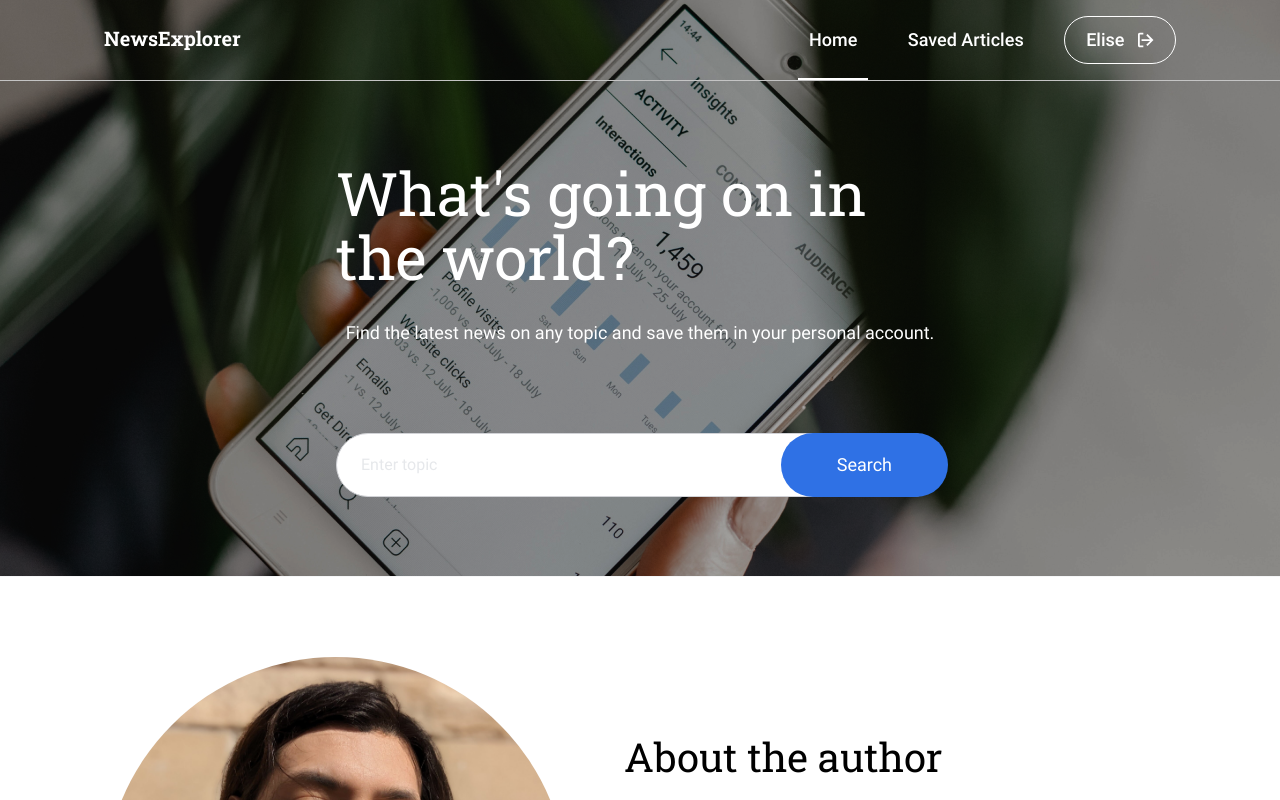
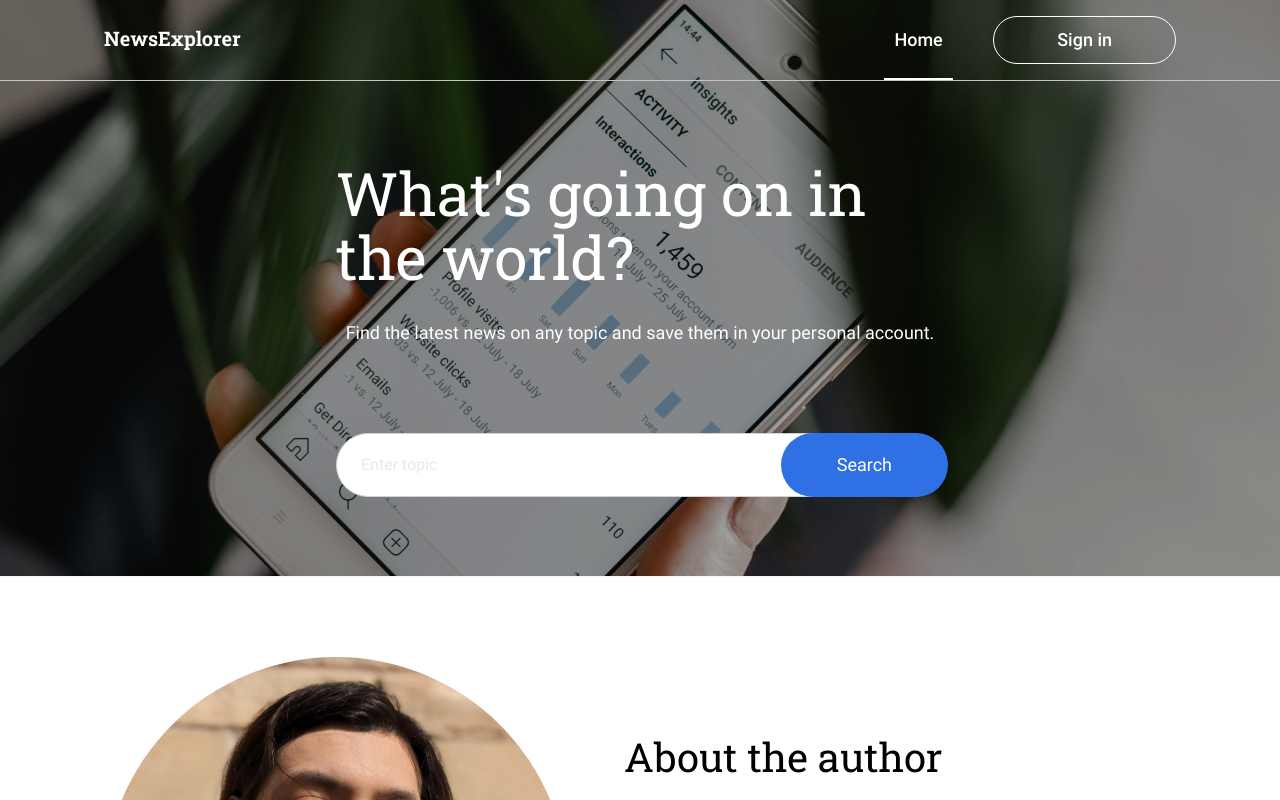
Before and after one commit to is-go/news-explorer-frontend, a React (Vite) app: page /#/ in a window 1280 px wide. Shown: the top 800 px of the page. Built offline with nearby package versions, Linux system fonts and the light colour scheme.

Commit message:
"Update: ghpages"

```diff
--- a/src/components/App/App.jsx
+++ b/src/components/App/App.jsx
@@ -20,7 +20,7 @@ function App() {
   const location = useLocation();
   const navigate = useNavigate();
 
-  const [loggedIn, setLoggedIn] = useState(true);
+  const [loggedIn, setLoggedIn] = useState(false);
   const [activeModal, setActiveModal] = useState("");
   const [isClicked, setIsClicked] = useState(false);
   const [topic, setTopic] = useState("");
--- a/vite.config.js
+++ b/vite.config.js
@@ -3,7 +3,7 @@ import react from '@vitejs/plugin-react'
 
 // https://vitejs.dev/config/
 export default defineConfig({
-  base: "/",
+  base: "/news-explorer-frontend",
   plugins: [react()],
   server: {
     port: 3000,
```
Also changed, not shown: 1 other file (tests, documents, lock files or other folders).
